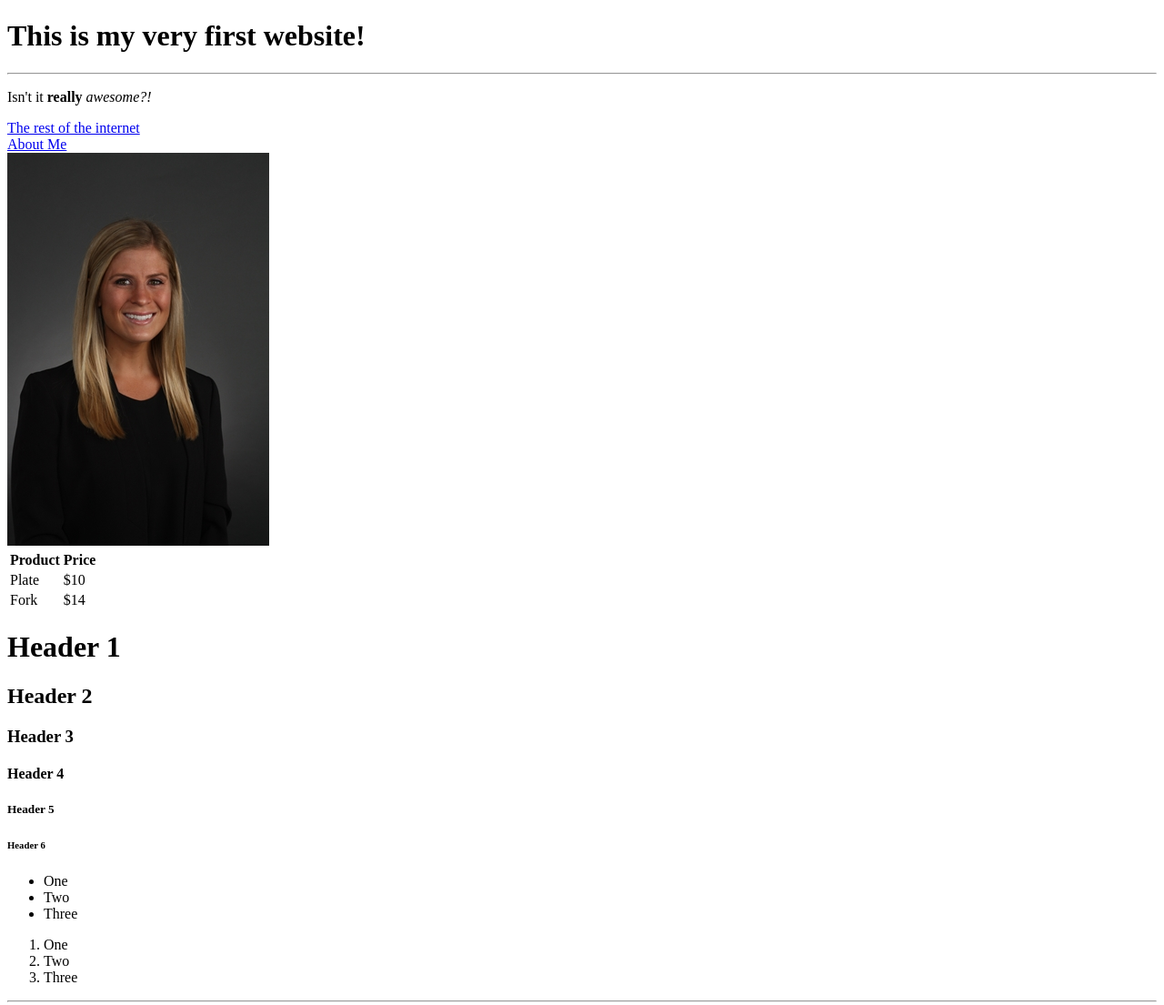
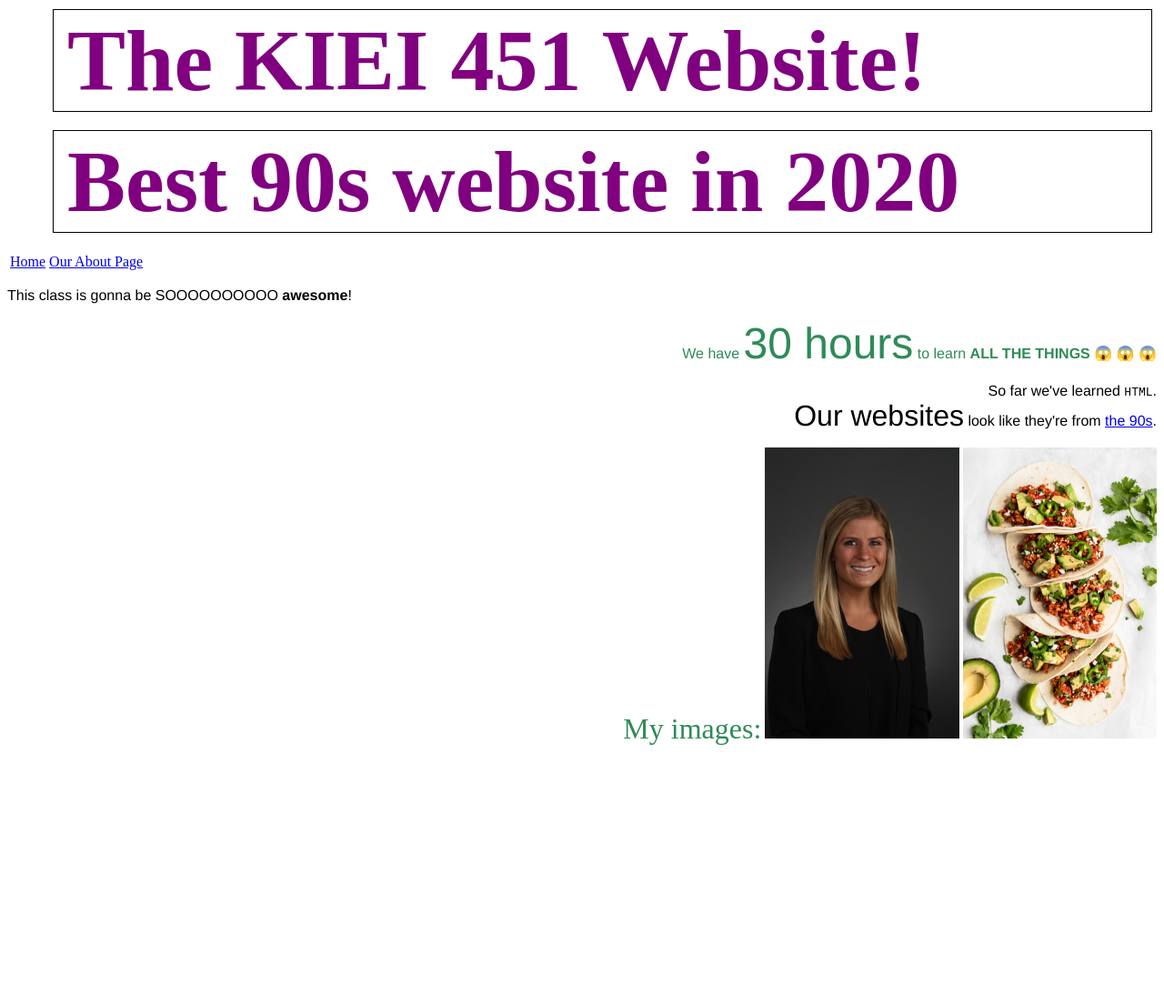
Before and after one commit to madisonmoyle/madisonmoyle.github.io, a plain HTML site: page index.html in a window 1280 px wide. Shown: the top 1105 px of the page at 91% size. After the commit the page ends 828 px from the top, so only its background shows below. Drawn offline with Linux system fonts and the light colour scheme.

Commit message:
week2example

```diff
--- a/index.html
+++ b/index.html
@@ -1,99 +1,48 @@
 <!DOCTYPE html>
-<html>
+<html lang="en">
+
 <head>
-    <title>Best 90's website in 2020</title>
+    <title>Best 90s website in 2020</title>
+    <link rel="stylesheet" href="styles.css">
 </head>
 
 <body>
-    <h1>This is my very first website!</h1>
-    <hr>
-    <p>
-        Isn't it
-        <strong>really</strong>
-        <em>awesome?!</em>
-    </p>
-
-    <a href="http://google.com">The rest of the internet</a>
-
-    <div>
-        <a href="about.html">About Me</a>
-    </div>
-
-    <div>
-        <img src="Headshot - Madison Moyle.JPG">
-    </div>
+    <h1>The KIEI 451 Website!</h1>
+    <h2>Best 90s website in 2020</h2>
 
     <table>
         <tr>
-            <th>Product</th>
-            <th>Price</th>
-        </tr>
-        <tr>
-            <td> Plate</td>
-            <td> $10</td>
-        </tr>
-        <tr>
-            <td> Fork</td>
-            <td> $14</td>
+            <td>
+                <a href="index.html">Home</a>
+            </td>
+            <td>
+                <a href="about.html">Our About Page</a>
+            </td>
         </tr>
     </table>
 
-    <p>
-        <h1>Header 1</h1>
-    </p>
-    <p>
-        <h2>Header 2</h2>
-    </p>
-    <p>
-        <h3>Header 3</h3>
-    </p>
-    <p>
-        <h4>Header 4</h4>
-    </p>
-    <p>
-        <h5>Header 5</h5>
-    </p>
-    <p>
-        <h6>Header 6</h6>
+
+    <p id="first">
+        This class is gonna be <em>soooooooooo</em> <strong>awesome</strong>!
     </p>
 
-    <p>
-    <ul>
-        <li>One</li>
-        <li>Two</li>
-        <li>Three</li>
-    </ul>
+    <p id="second" class="right tacos">
+        We have <span class="big">30 hours</span> to learn <strong>ALL THE THINGS</strong> &#128561 &#128561 &#128561
     </p>
 
-    <p>
-        <ol>
-            <li>One</li>
-            <li>Two</li>
-            <li>Three</li>
-        </ol>
-        </p>
-
-        <hr>
-    <div>
-        <h1>hi hi hi</h1>
-    </div>
-
-    <div>
-        <span<>MADISON MOYLE</span>
-    </div>
-
-    <p>
-        <a href="http://www.amazon.com">Check out my company website!</a>
+    <p class="right">
+        So far we've learned <code>HTML</code>.
+        <br>
+        <span class="big">Our websites</span> look like they're from <a
+            href="https://www.bustle.com/articles/159061-10-things-we-genuinely-miss-about-90s-internet-because-nostalgia-runs-deep">the
+            90s</a>.
     </p>
 
-    <br>
-    This taco is
-    <strong>VERY</strong>
-    tasty!
-    </br>
+    <div class="right tacos">
+        <span class="big">My images:</span>
+        <img src="Headshot - Madison Moyle.JPG">
+        <img src="Mexican-Taco-Meat-4.jpg">
+    </div>
+</body>
 
-    <br>
-    <img src="Mexican-Taco-Meat-4.jpg" width="250" height="400" alt="Tacos">
-    </br>
-</body>
 </html>
--- /dev/null
+++ b/styles.css
@@ -0,0 +1,45 @@
+h1, h2 {
+    color: purple;
+    font-size: 96px;
+    margin-top: 10px;
+    margin-bottom: 20px;
+    margin-left: 50px;
+    margin-right: 5px;
+    border: 1px solid black;
+    padding-left: 15px;
+}
+p {
+    text-align: center;
+    font-family: helvetica;
+}
+img {
+    height: 320px;
+    /*width: 200px */
+}
+em {
+    text-transform: uppercase;
+    font-style: initial;
+}
+#first {
+    text-align: left;
+}
+/* #second { */
+    /* text-align: right; */
+/* } */
+.right {
+    text-align: right;
+}
+.tacos {
+    color: seagreen;
+}
+
+/*body {
+    background-color: yellow;
+} */
+.big {
+    font-size: 32px;
+}
+
+p.tacos .big {
+    font-size: 48px;
+}
--- /dev/null
+++ b/week1styles.css
@@ -0,0 +1,23 @@
+h1 {
+    color: pink;
+    font-size: 96px;
+    margin-top: 10px;
+    margin-bottom: 10px;
+    margin-left: 50px;
+    margin-right: 50px;
+    border: 1px solid purple;
+    padding-left: 15px;
+    text-align: center;
+    text-shadow: 3px 3px 3px palevioletred;
+    font-family: comic sans ms;
+}
+
+h2 {
+        text-align: left;
+        font-family: comic sans ms;
+        color: purple
+}
+
+img {
+    height: 320px;
+}
```
Also changed, not shown: week1.html (added, +90 -0 lines), mexicopicture.JPG (added), spec7.JPG (added).
